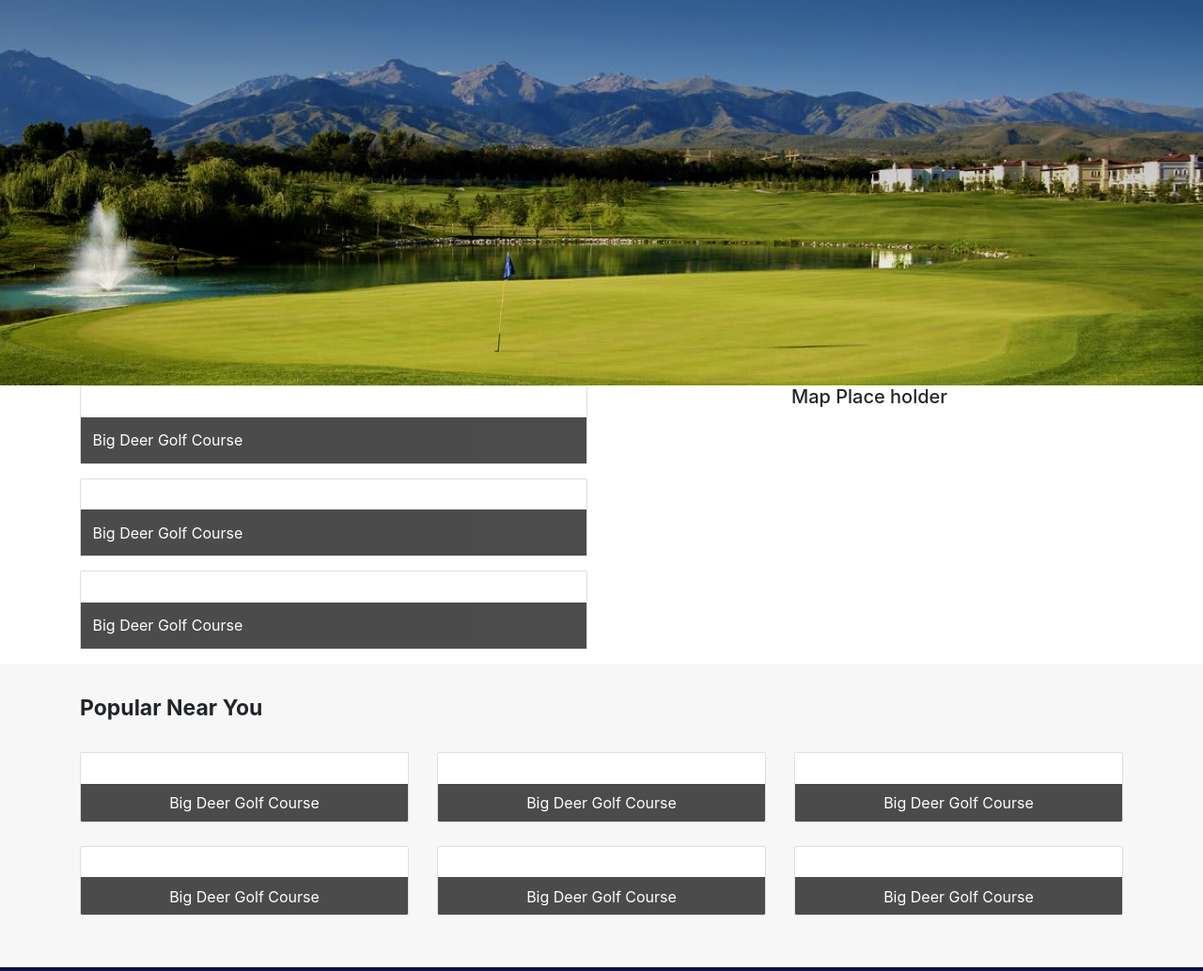
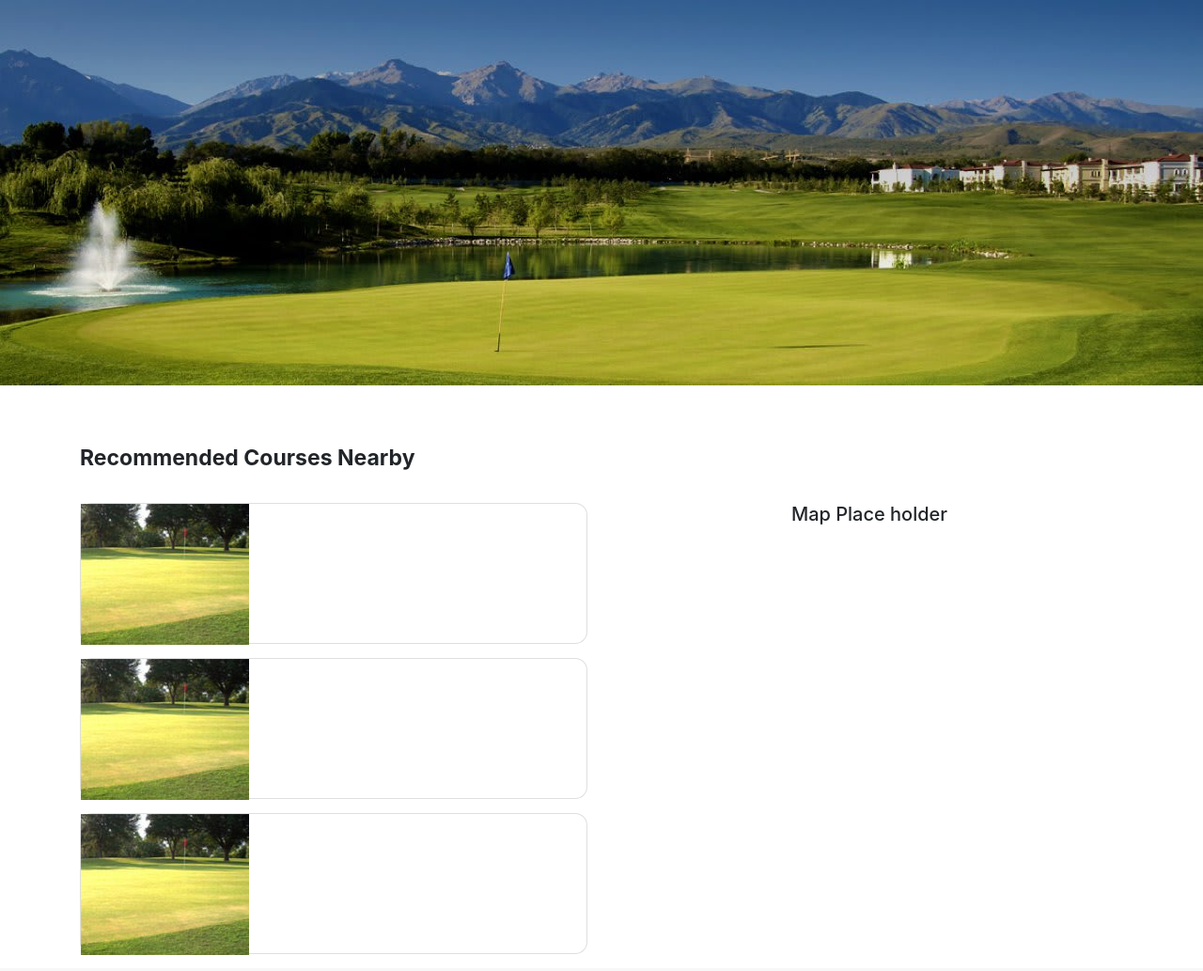
Before and after one commit to deepakdavisc/RWD, a website: page index.html in a window 1280 px wide. Shown: the top 1033 px of the page at 94% size. Drawn offline with nearby package versions, Linux system fonts and the light colour scheme.

Commit message:
Home page - card changes

```diff
--- a/index.html
+++ b/index.html
@@ -18,11 +18,11 @@
 </head>
 
 <body>
-	<div class="banner">
+	<div class="banner mb-5">
 			<div class="container">
 				<div class="row">
 					<div class="col-12 col-md-6">
-
+						<div></div>
 					</div>
 				</div>
 			</div>
@@ -30,34 +30,59 @@
 	<div class="recommended">
 		<div class="container">
 			<div class="row">
+				<div class="col">
+						<div class="recommended__title py-5">
+								Recommended Courses Nearby
+							</div>
+				</div>
+			</div>
+			<div class="row">
 				<div class="col-md">
 					<div class="card-deck">
-						<div class="card mb-4 box-shadow">
-							<div class="card-body">
-								<div class="card-title"></div>
-							</div>
-							<div class="card-body popular__card-title">
-								Big Deer Golf Course
+						<div class="card mb-4 box-shadow recommended__card">
+							<div class="card-body p-0">
+								<div class="container">
+									<div class="row">
+										<div class="col-4 recommended__card-bg">
+
+										</div>
+										<div class="col">
+
+										</div>
+									</div>
+								</div>
 							</div>
 						</div>
 					</div>
 					<div class="card-deck">
-						<div class="card mb-4 box-shadow">
-							<div class="card-body">
-								<div class="card-title"></div>
-							</div>
-							<div class="card-body popular__card-title">
-								Big Deer Golf Course
+						<div class="card recommended__card mb-4 box-shadow">
+							<div class="card-body p-0">
+									<div class="container">
+											<div class="row">
+												<div class="col-4 recommended__card-bg">
+
+												</div>
+												<div class="col">
+
+												</div>
+											</div>
+										</div>
 							</div>
 						</div>
 					</div>
 					<div class="card-deck">
-						<div class="card mb-4 box-shadow">
-							<div class="card-body">
-								<div class="card-title"></div>
-							</div>
-							<div class="card-body popular__card-title">
-								Big Deer Golf Course
+						<div class="card mb-4 box-shadow recommended__card">
+							<div class="card-body p-0">
+									<div class="container">
+											<div class="row">
+												<div class="col-4 recommended__card-bg">
+
+												</div>
+												<div class="col">
+
+												</div>
+											</div>
+										</div>
 							</div>
 						</div>
 					</div>
--- a/sass/abstracts/_variables.scss
+++ b/sass/abstracts/_variables.scss
@@ -4,3 +4,4 @@ $footer-background-color: #333;
 $text-color-white: #fff;
 $btn-color-orange: #fb4c06;
 $footer-search-bg-color: #0a1245;
+$page-heading: 2.3rem;
--- a/sass/pages/home.scss
+++ b/sass/pages/home.scss
@@ -6,7 +6,7 @@
 .popular {
   background-color: $home-background-color;
   &__tile {
-    font-size: 2.3rem;
+    font-size: $page-heading;
     font-weight: bold;
   }
   &__card {
@@ -17,3 +17,18 @@
     }
   }
 }
+.recommended {
+  &__title {
+    font-size: $page-heading;
+    font-weight: bold;
+  }
+  &__card {
+    height: 15rem;
+    border-radius: 1.3rem;
+    &-bg {
+      background-image: url("../assets/images/ground.jpg");
+      background-repeat: no-repeat;
+      height: 15rem;
+    }
+  }
+}
```
Also changed, not shown: assets/images/ground.jpg (added), css/styles.css.
